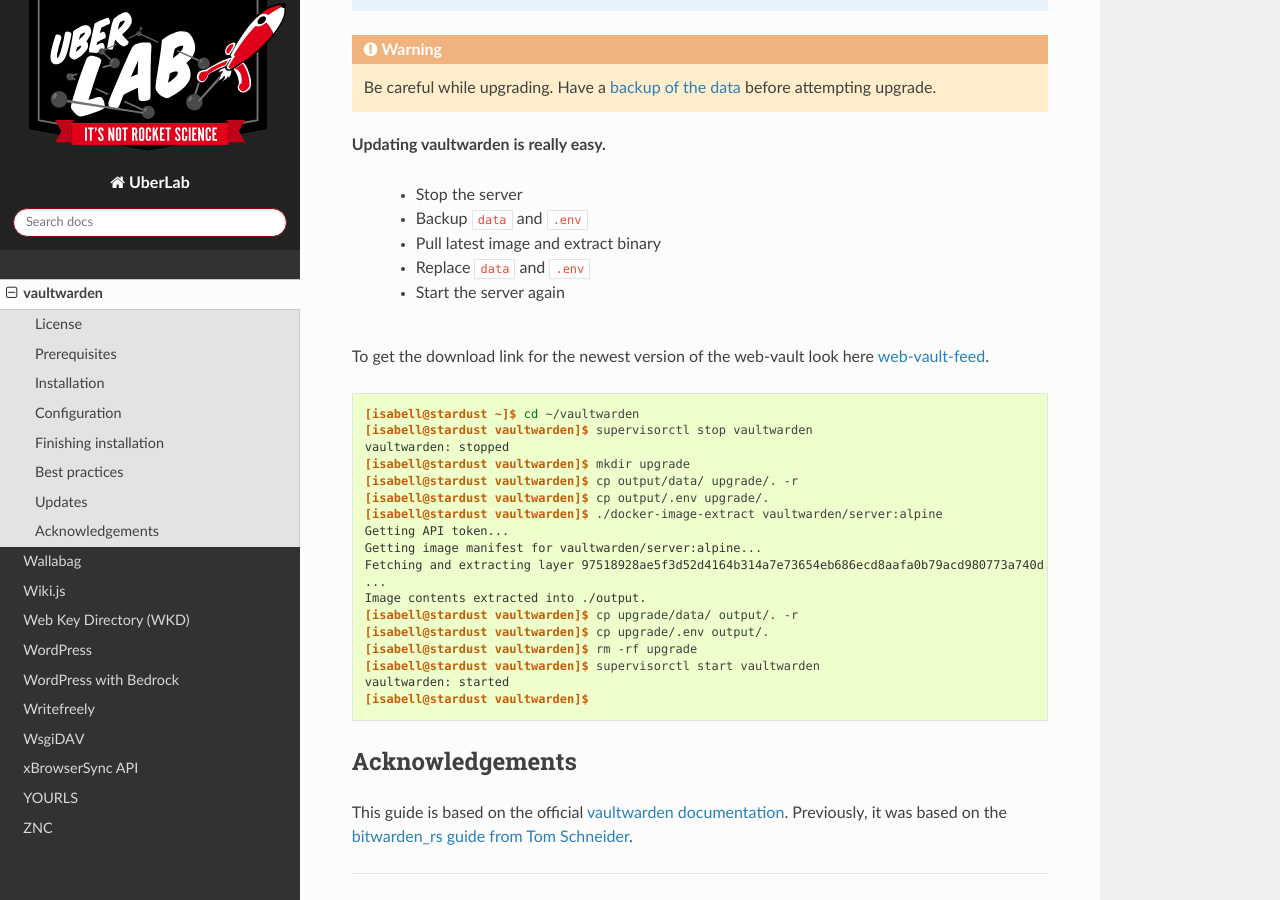
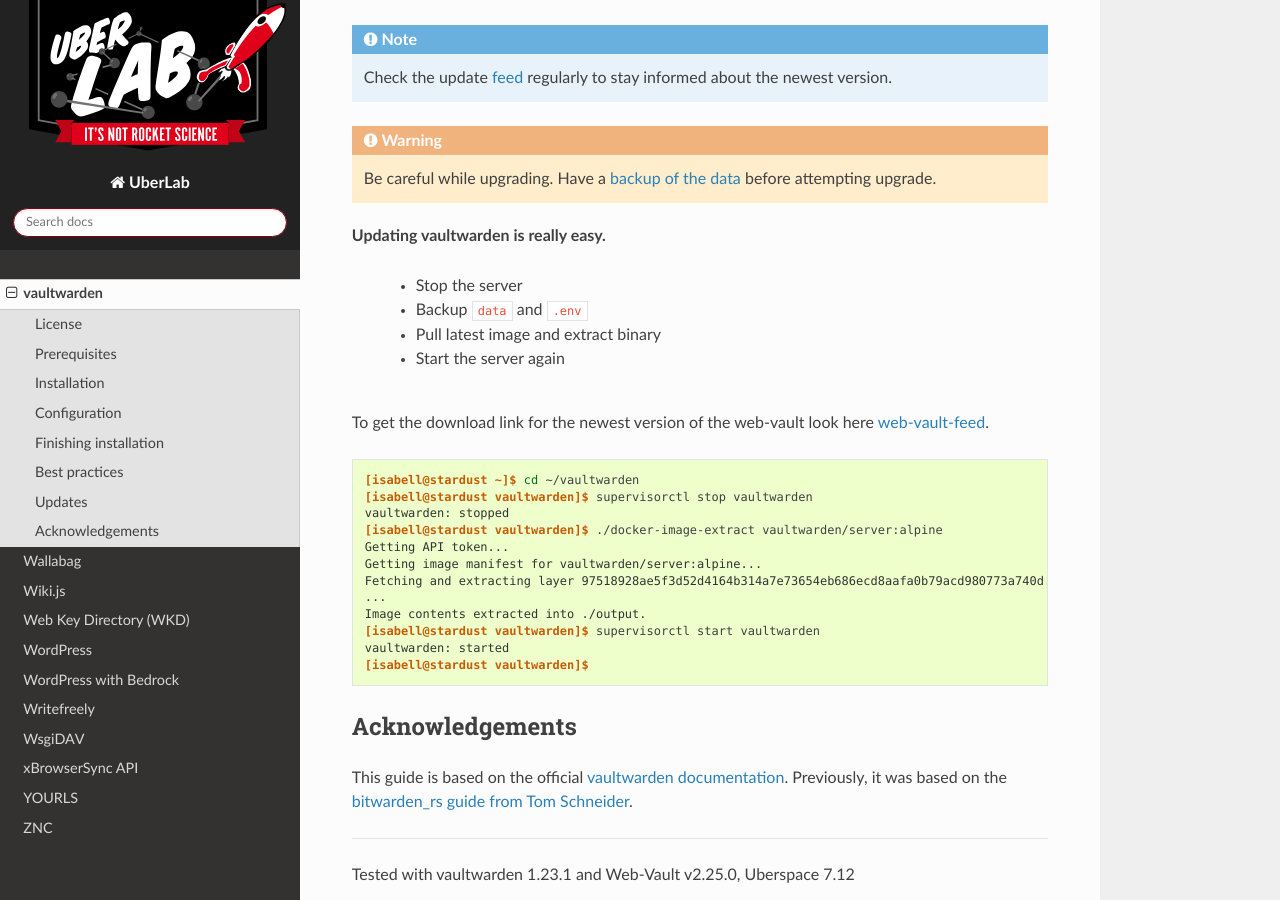
Before and after one commit to Uberspace/lab, a Sphinx documentation site: the page built from source/guide_vaultwarden.rst, in a window 1280 px wide and 900 px high, scrolled down 6983 px. Built offline with Sphinx 7.4.7 and the Read the Docs theme 2.0.0, drawn with Linux system fonts in a browser that asks for light colours; some of the changed text lies outside the part shown.

Commit message:
[vaultwarden] Move /data and .env to separate directory

```diff
--- a/source/guide_vaultwarden.rst
+++ b/source/guide_vaultwarden.rst
@@ -54,11 +54,12 @@
 
 We will be installing vaultwarden by extracting a standalone, statically-linked binary from the official Docker image.
 
-Create a directory in ``/home/isabell`` for vaultwarden and its files.
+Create a directory in ``/home/isabell`` for vaultwarden. In the vaultwarden directory, also create a directory to store the actual data.
 
 .. code-block:: console
 
  [isabell@stardust ~]$ mkdir ~/vaultwarden
+ [isabell@stardust ~]$ mkdir ~/vaultwarden/data
  [isabell@stardust ~]$
 
 Download the Docker Image Extractor
@@ -84,7 +85,7 @@
   [isabell@stardust vaultwarden]$
 
 Setup E-Mail for notifications.
-Use your favourite editor to create ``~/vaultwarden/output/.env`` with the following content:
+Use your favourite editor to create ``~/vaultwarden/.env`` with the following content:
 
 .. code-block:: ini
  :emphasize-lines: 1,2,5,6,7
@@ -259,7 +263,6 @@
   - Stop the server
   - Backup ``data`` and ``.env``
   - Pull latest image and extract binary
-  - Replace ``data`` and ``.env``
   - Start the server again
 
 To get the download link for the newest version of the web-vault look here web-vault-feed_.
@@ -270,18 +273,12 @@
  [isabell@stardust ~]$ cd ~/vaultwarden
  [isabell@stardust vaultwarden]$ supervisorctl stop vaultwarden
  vaultwarden: stopped
- [isabell@stardust vaultwarden]$ mkdir upgrade
- [isabell@stardust vaultwarden]$ cp output/data/ upgrade/. -r
- [isabell@stardust vaultwarden]$ cp output/.env upgrade/.
  [isabell@stardust vaultwarden]$ ./docker-image-extract vaultwarden/server:alpine
  Getting API token...
  Getting image manifest for vaultwarden/server:alpine...
  Fetching and extracting layer 97518928ae5f3d52d4164b314a7e73654eb686ecd8aafa0b79acd980773a740d...
  ...
  Image contents extracted into ./output.
- [isabell@stardust vaultwarden]$ cp upgrade/data/ output/. -r
- [isabell@stardust vaultwarden]$ cp upgrade/.env output/.
- [isabell@stardust vaultwarden]$ rm -rf upgrade
  [isabell@stardust vaultwarden]$ supervisorctl start vaultwarden
  vaultwarden: started
  [isabell@stardust vaultwarden]$
```
Also changed, not shown: other parts of source/guide_vaultwarden.rst (+3 -0 lines).
